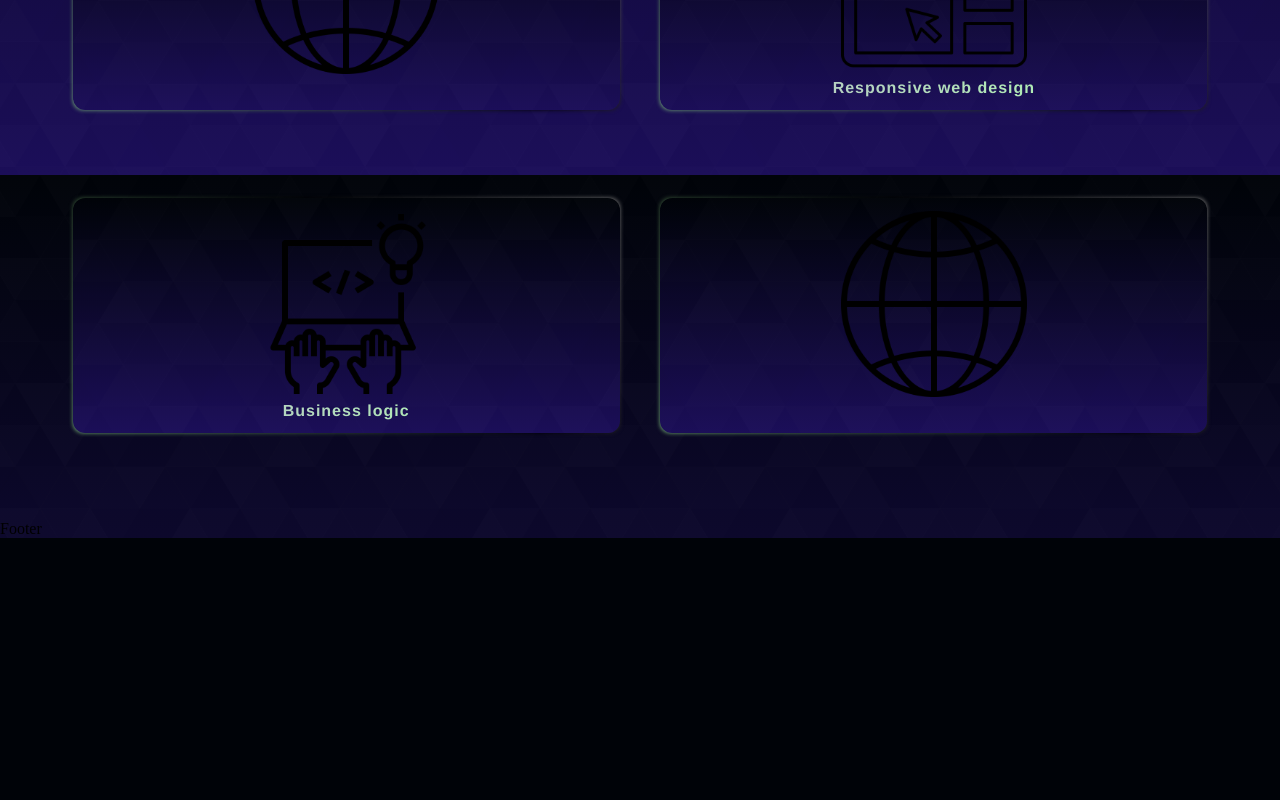
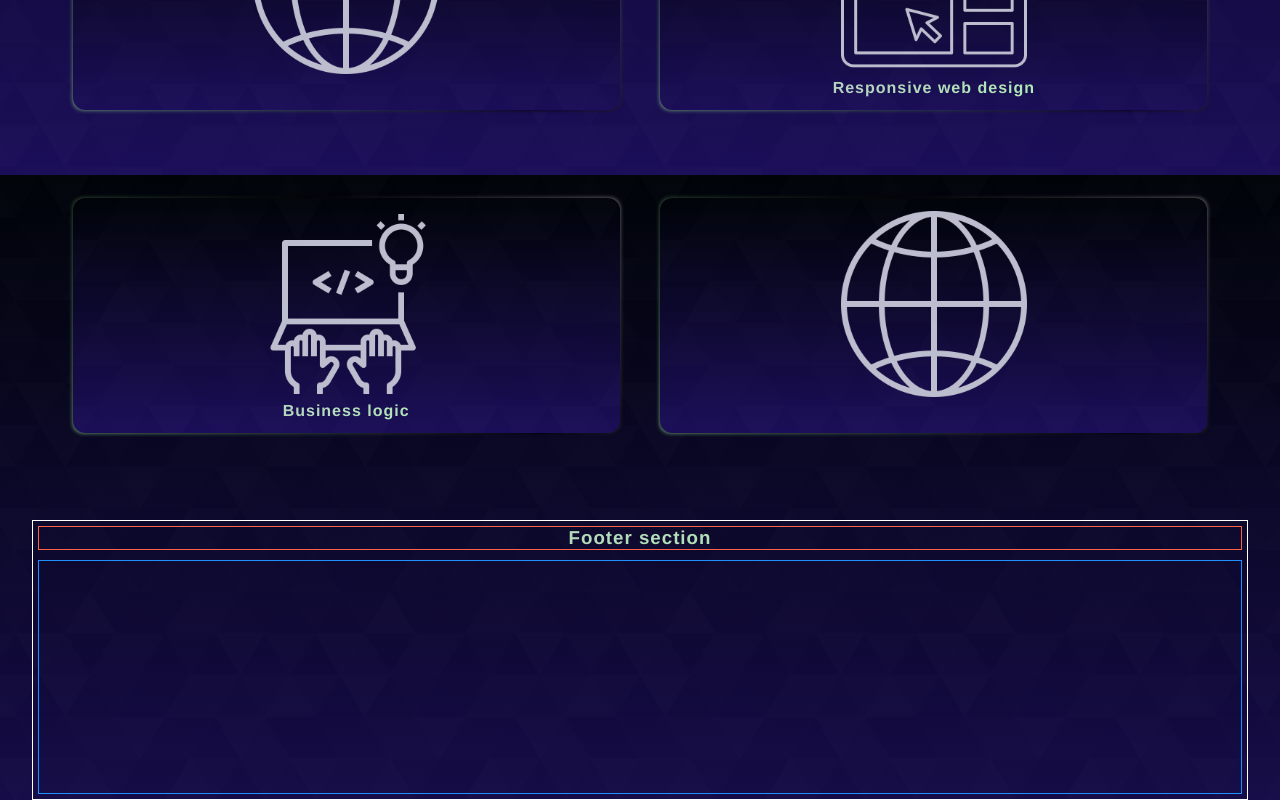
Before and after one commit to derwin9227/first-landing-page, a React (Vite) app: page / in a window 1280 px wide. Shown: the part 1425-2225 px from the top of the page. Before the commit the page ends 1963 px from the top, so only its background shows below. Built offline with nearby package versions, Linux system fonts and the light colour scheme.

Commit message:
change color to png in about section and build footer section

```diff
--- a/src/components/footer/Footer.jsx
+++ b/src/components/footer/Footer.jsx
@@ -3,7 +3,12 @@ import React from 'react'
 const Footer = () => {
   return (
     <section className='footer' id='footer'>
-      Footer
+      <h3 className="footer__heading heading">
+        Footer section
+      </h3>
+      <div className="footer__items">
+
+      </div>
     </section>
   )
 }
--- a/src/sass/main.scss
+++ b/src/sass/main.scss
@@ -18,3 +18,4 @@
 @import "./sections/skills";
 @import "./sections/about";
 @import "./sections/projects";
+@import "./sections/footer";
--- a/src/sass/sections/_about.scss
+++ b/src/sass/sections/_about.scss
@@ -54,7 +54,10 @@
                 margin: auto;
                 width: 35%;
                 margin-top: 5px;
-                /* background-image: linear-gradient(to right, red, blue); */
+                filter: brightness(0) saturate(100%) invert(77%) sepia(13%) saturate(221%) hue-rotate(201deg) brightness(96%) contrast(94%);
+                &:hover{
+                    filter: brightness(0) saturate(90%) invert(90%) sepia(50%) saturate(1000%) hue-rotate(1500deg) brightness(90%) contrast(90%);
+                }
             }
         }
     }
--- /dev/null
+++ b/src/sass/sections/_footer.scss
@@ -0,0 +1,27 @@
+.footer{
+    font-family: $font;
+    width: 95vw;
+    height: 35vh;
+    border: 1px solid white;
+    margin: auto;
+    display: flex;
+    flex-direction: column;
+    box-sizing: border-box;
+
+    &__heading{
+        border: 1px solid tomato;
+        margin: 5px;
+        display: flex;
+        justify-content: center;
+        //text-align: center;
+        //margin: auto;
+        //align-items: center;
+        //align-content: center;
+
+    }
+    &__items{
+        border: 1px solid dodgerblue;
+        margin: 5px;
+        height: 90%;
+    }
+}
--- a/src/sass/sections/_home.scss
+++ b/src/sass/sections/_home.scss
@@ -51,7 +51,6 @@
         }
         &:hover{
             filter:blur(3px) brightness(90%);
-            cursor: none;
         }
     }
 }
```
